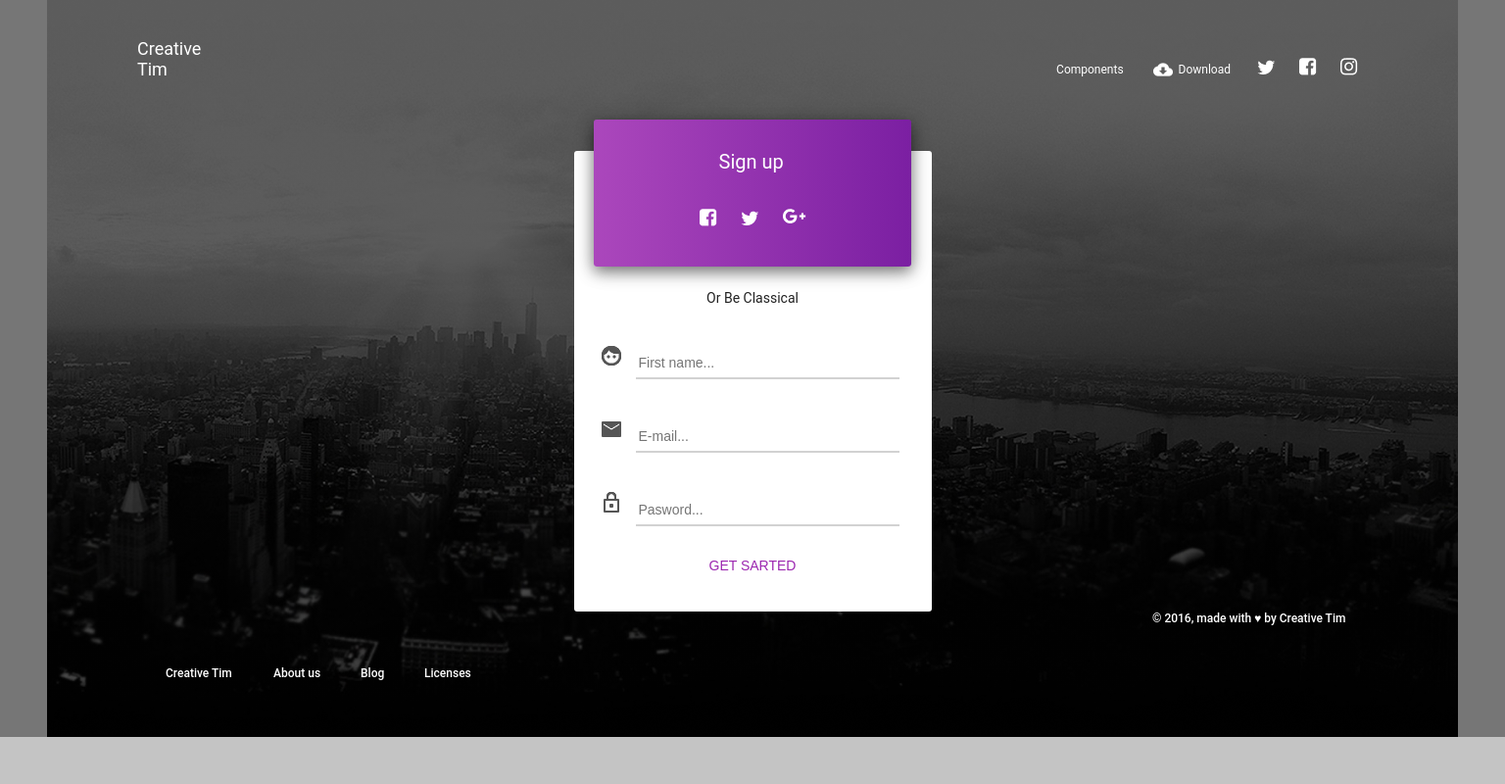
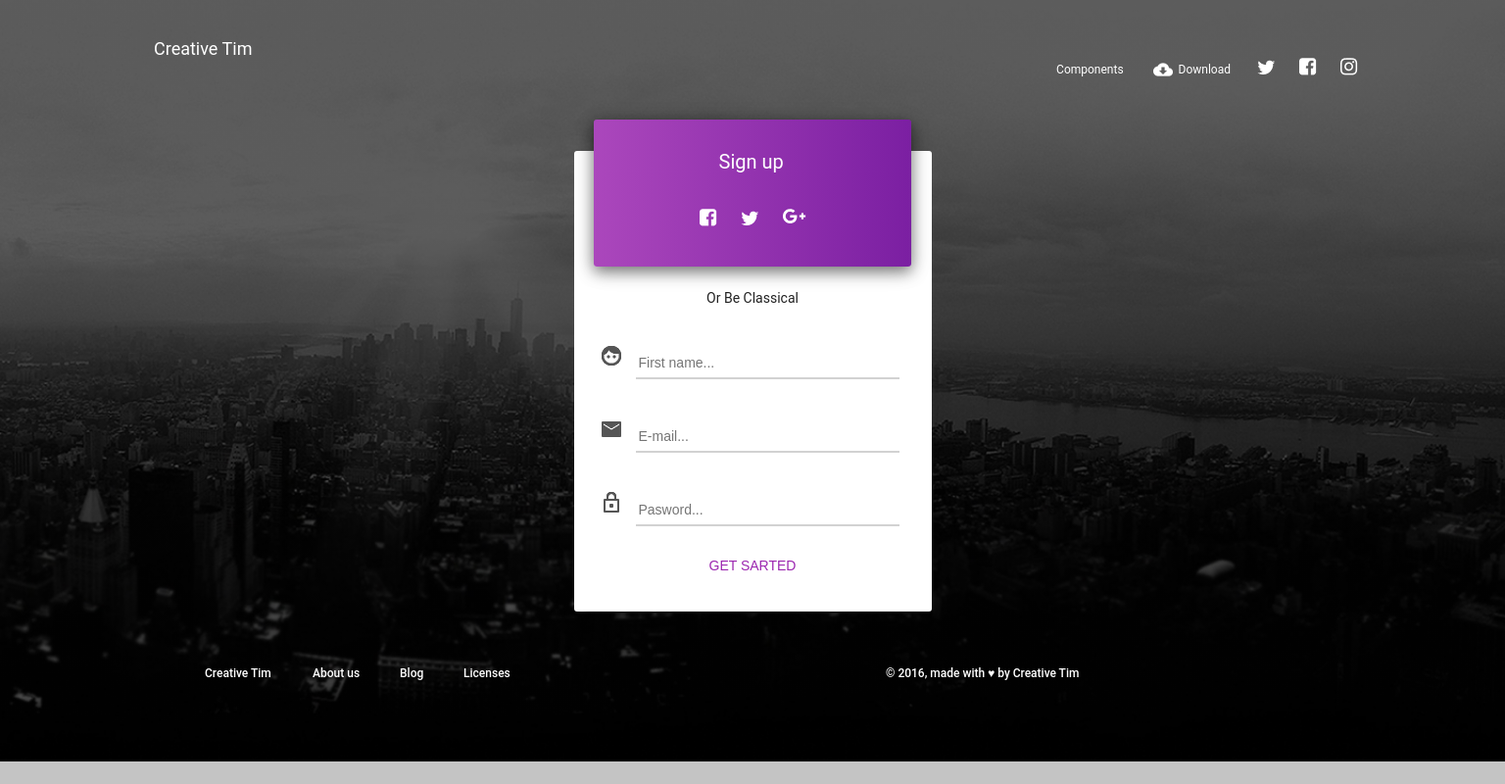
Before and after one commit to Andris-Pikarevskis/Creative-Tim, a plain HTML site: page Sign up page/sign up page.html in a window 1536 px wide. Shown: the top 800 px of the page at 98% size. Drawn offline with Linux system fonts and the light colour scheme.

Commit message:
pabeigts

```diff
--- a/Sign up page/sign up page.css
+++ b/Sign up page/sign up page.css
@@ -6,9 +6,10 @@ body{
 	overflow-x: hidden;
 	font-family: Roboto;
 	margin: 0;
-	background: linear-gradient(180deg, rgba(0, 0, 0, 0.4) 99.99%, rgba(255, 255, 255, 0) 100%), url(Pictures/BG.png), #C4C4C4;
+	background: linear-gradient(180deg, rgba(0, 0, 0, 0.4) 99.99%, rgba(255, 255, 255, 0) 100%), url(Pictures/BG4.png), #C4C4C4;
 	width: 100%;
 	height: 794px;
+	background-size: cover;
 	background-position: center;
 	background-repeat: no-repeat;
 }
@@ -405,9 +406,10 @@ input[type='text'], input[type='e-mail'], input[type='password']{
 @media(min-width: 786px){
 	body{
 		margin: 0;
-		background: linear-gradient(180deg, rgba(0, 0, 0, 0.4) 99.99%, rgba(255, 255, 255, 0) 100%), url(Pictures/BG3.png), #C4C4C4;
+		background: linear-gradient(180deg, rgba(0, 0, 0, 0.4) 99.99%, rgba(255, 255, 255, 0) 100%), url(Pictures/BG4.png), #C4C4C4;
 		width: 100%;
 		height: 804px;
+		background-size: cover;
 		background-position: center;
 		background-repeat: no-repeat;
 }
@@ -457,6 +459,7 @@ input[type='text'], input[type='e-mail'], input[type='password']{
 		margin: 0;
 		background: linear-gradient(180deg, rgba(0, 0, 0, 0.4) 99.99%, rgba(255, 255, 255, 0) 100%), url(Pictures/BG4.png), #C4C4C4;
 		width: 100%;
+		background-size: cover;
 		background-position: center;
 		background-repeat: no-repeat;
 		height: 752px;
@@ -479,7 +482,7 @@ input[type='text'], input[type='e-mail'], input[type='password']{
 			font-size: 18px;
 			line-height: 21px;
 			padding-top: 39px;
-			padding-left: 140px;
+			margin-left: 144px;
 }
 
 		.desktop-nav{
@@ -509,22 +512,26 @@ input[type='text'], input[type='e-mail'], input[type='password']{
 		.desktopfooter{
 			display: flex;
 			justify-content: space-between;
-		}
-
-		.footer-meny{
+			align-items: center;
 			margin-left: 160px;
+			margin-right: 144px;
 			margin-bottom: 34px;
 		}
 
+		/*.footer-meny{
+			margin-left: 160px;
+			margin-bottom: 34px;
+		}*/
+
 		.footer-logo{
-			width: 220px;
+			width: 300px;
 			font-family: Roboto;
 			font-style: normal;
 			font-weight: 500;
 			font-size: 12px;
-			line-height: 14px;
+			/*line-height: 14px;
 			margin-right: 140px;
-			margin-bottom: 40px;
+			margin-bottom: 40px;*/
 		}
 
 }
```
